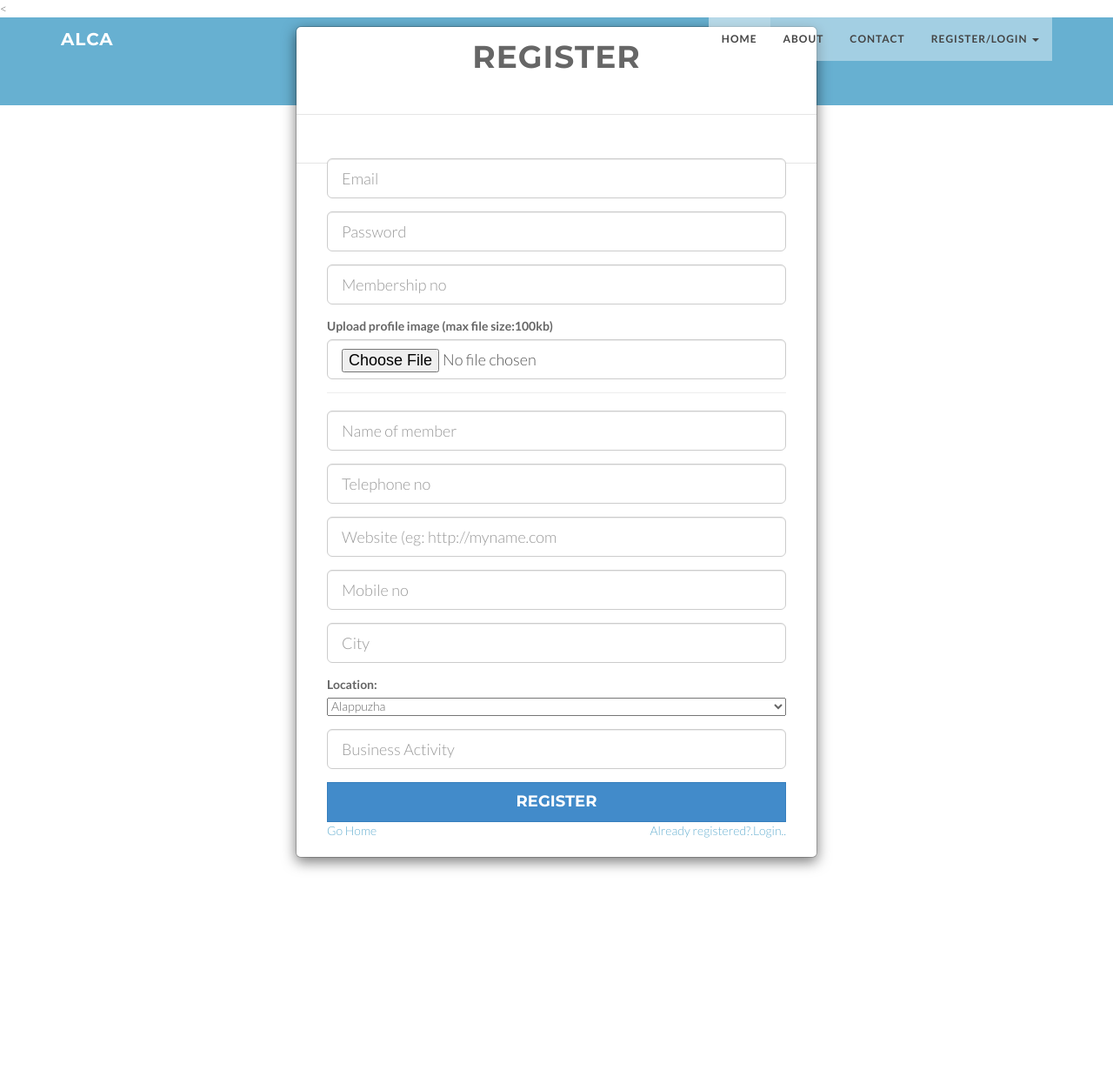
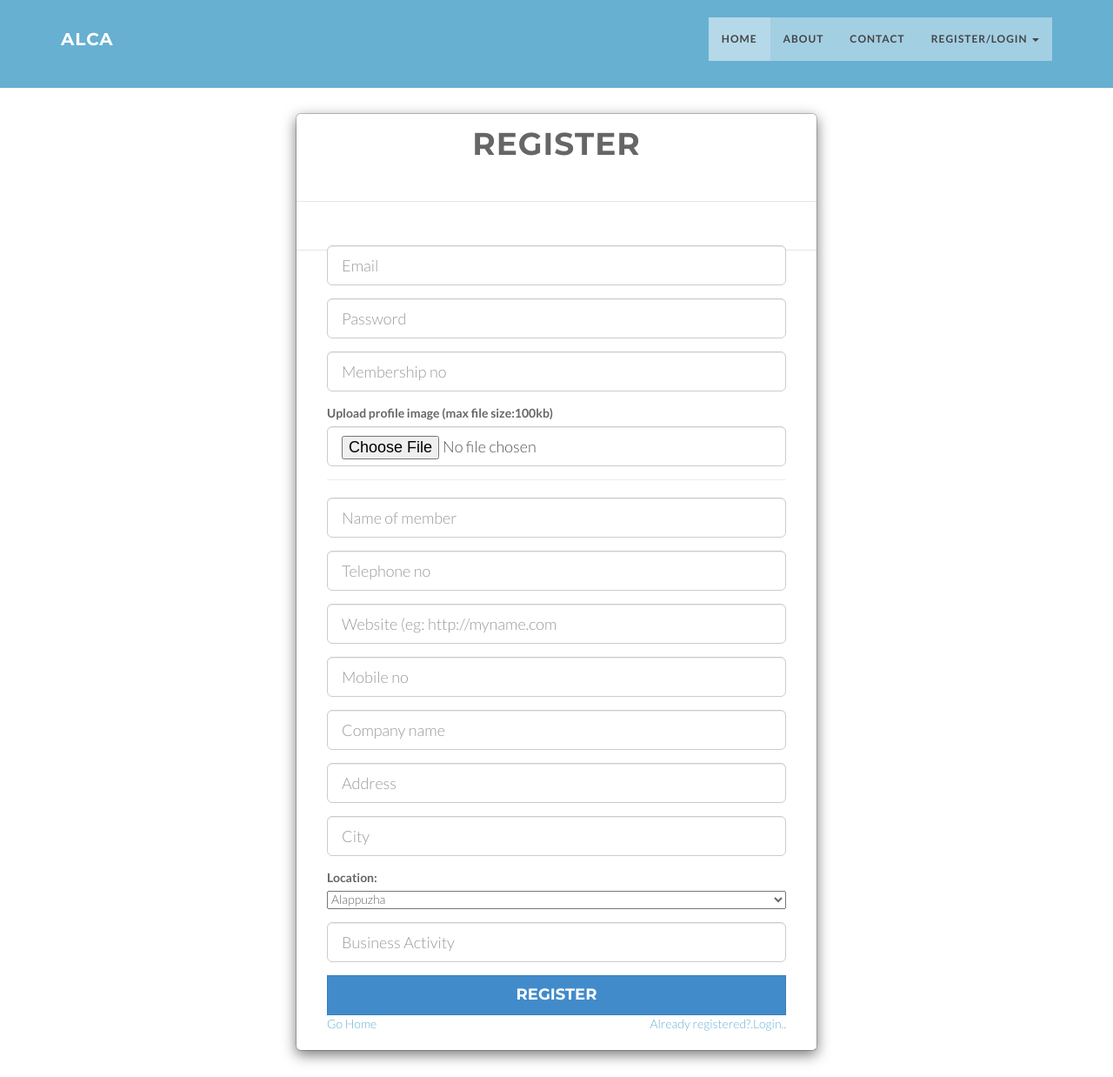
Before and after one commit to akshaynathr/ALCA_Website, a Flask app: page /register in a window 1280 px wide. Shown: the whole page at 87% size. Run offline with Flask 2, Linux system fonts and the light colour scheme; parts of the project's set-up code (start-up, migrations or seed data) failed here and were passed over; some libraries are stand-ins or nearby versions.

Commit message:
fixed overflow

```diff
--- a/app/templates/Register.html
+++ b/app/templates/Register.html
@@ -9,7 +9,7 @@
 
     <title>ALCA Registration</title>
 
-    <<!-- Bootstrap Core CSS -->
+    <!-- Bootstrap Core CSS -->
     <link href="{{ url_for('static',filename='css/bootstrap.min.css') }}" rel="stylesheet" type="text/css">
 
     <!-- Fonts -->
@@ -64,7 +64,7 @@
 
 
 
-	<div id="loginModal"   class="modal show" tabindex="-1" role="dialog" aria-hidden="true" style="overflow:scroll">
+	<div id="loginModal"   class="modal show" tabindex="-1" role="dialog" aria-hidden="true" style="margin-top:100px;overflow:scroll">
   <div class="modal-dialog" >
   <div class="modal-content">
       <div class="modal-header">
@@ -120,6 +120,17 @@
             </div>
             <div class="form-group">
               <input  name="phoneno" type="text" class="form-control input-lg" placeholder="Mobile no">
+            </div>
+
+            <div class="form-group">
+              <input  name="company" type="text" class="form-control input-lg" placeholder="Company name">
+            </div>
+
+
+
+
+             <div class="form-group">
+              <input  name="address" type="text" class="form-control input-lg" placeholder="Address">
             </div>
 
 
```
